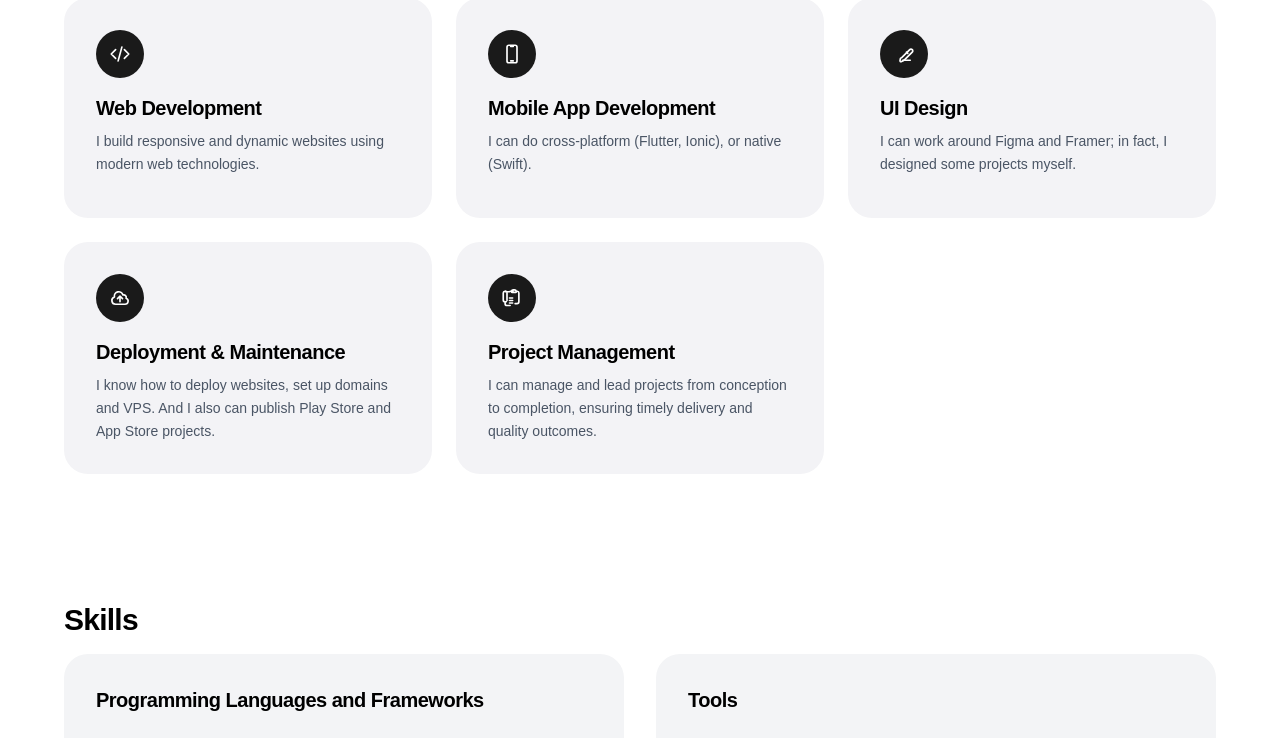
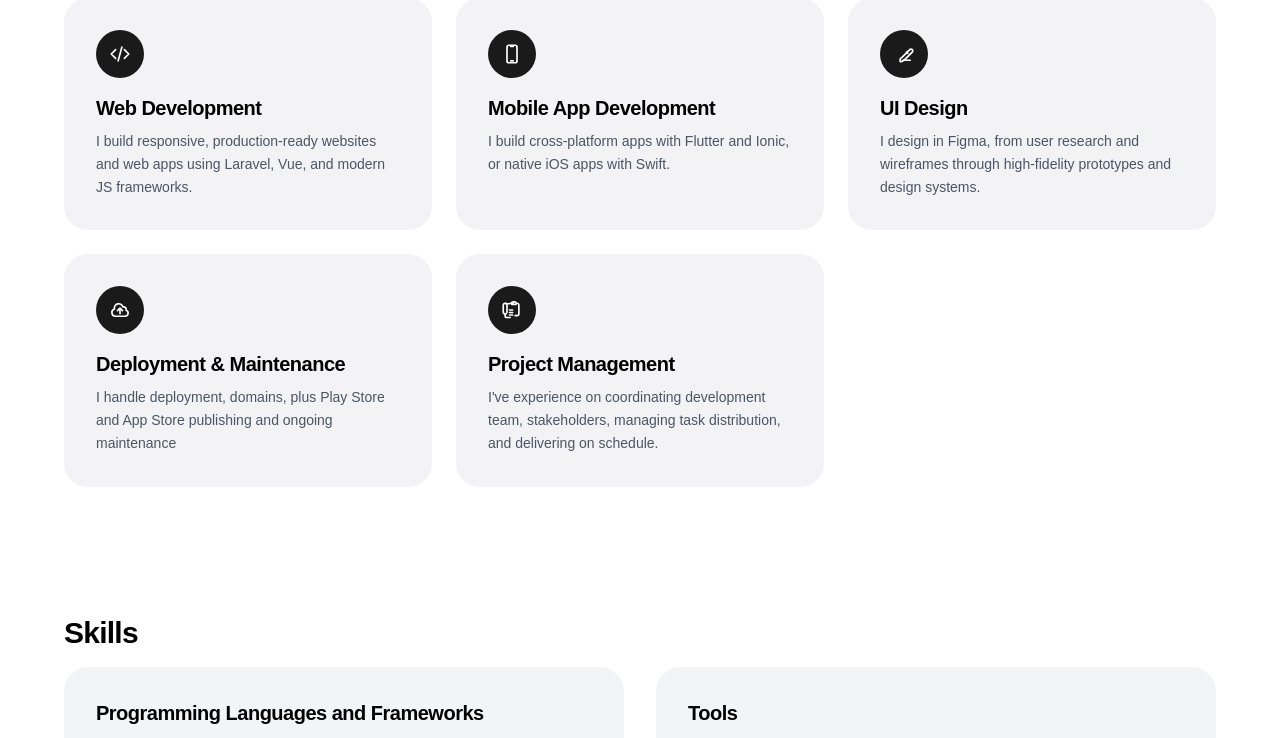
Before and after one commit to spardano/portfolio-spardano, a Next.js app: page / in a window 1280 px wide. Shown: the part 940-1678 px from the top of the page. Built offline with nearby package versions, Linux system fonts and the light colour scheme.

Commit message:
copywriting

```diff
--- a/app/components/contact.tsx
+++ b/app/components/contact.tsx
@@ -83,7 +83,7 @@ export default function Footer() {
             Let's Build Something
           </h2>
           <p className="text-gray-700 text-sm md:text-base font-medium">
-            I'm open to full-stack, backend or frontend developer roles and freelance projects
+            Open to full-stack, backend, and frontend roles, plus freelance projects. Let's build something.
           </p>
         </div>
 
@@ -146,7 +146,7 @@ export default function Footer() {
       {/* Absolute Bottom Signature Bar */}
       <div className="w-full bg-black py-5 text-center mt-12">
         <p className="text-white text-xs tracking-wide font-light">
-          designed and created by <span className='font-bold'>Sakti Pardano</span>
+          <span className='font-bold'>© 2026 Sakti Pardano. All rights reserved.</span> Built with passion in Pekanbaru, Riau.
         </p>
       </div>
 
--- a/app/components/credentials.tsx
+++ b/app/components/credentials.tsx
@@ -76,14 +76,14 @@ export default function Credentials() {
               <div className="space-y-1">
                 <h4 className="font-bold text-sm md:text-base text-black">English</h4>
                 <p className="text-xs md:text-sm text-gray-600 leading-relaxed">
-                  Intermediate, I could speak, read and write in English
+                  Intermediate
                 </p>
               </div>
 
               <div className="space-y-1">
                 <h4 className="font-bold text-sm md:text-base text-black">Indonesia</h4>
                 <p className="text-xs md:text-sm text-gray-600 leading-relaxed">
-                  Native, Duhh
+                  Native
                 </p>
               </div>
             </div>
--- a/app/components/experience.tsx
+++ b/app/components/experience.tsx
@@ -17,21 +17,21 @@ export default function Experience() {
       period: "Mar 2025 - Dec 2025",
       role: "iOS Developer",
       company: "Apple Developer Academy @ Infinite Learning Batam",
-      description: "Lorem ipsum dolor sit amet, consectetur adipiscing elit. Sed do eiusmod tempor incididunt ut labore et dolore magna aliqua. Ut enim ad minim veniam, quis nostrud exercitation ullamco laboris nisi ut aliquip ex ea commodo consequat. Sed do eiusmod tempor incididunt ut labore et dolore magna aliqua. Ut enim ad minim veniam, quis nostrud exercitation ullamco laboris nisi ut aliquip ex ea commodo consequat."
+      description: "Built three iOS apps in Swift/SwiftUI (Jaka, Emoci, Vocality) as lead developer, and served as UI/UX Designer on three more (Comano, Vocality, Tidy-Up with Miko) — running research, usability testing, and prototyping through to coded UI."
     },
     {
       duration: "4 years",
       period: "Feb 2021 - Dec 2024",
       role: "Full-Stack Developer",
       company: "Dinas Komunikasi dan Informatika Kota Bukittinggi",
-      description: "Lorem ipsum dolor sit amet, consectetur adipiscing elit. Sed do eiusmod tempor incididunt ut labore et dolore magna aliqua. Ut enim ad minim veniam, quis nostrud exercitation ullamco laboris nisi ut aliquip ex ea commodo consequat. Sed do eiusmod tempor incididunt ut labore et dolore magna aliqua. Ut enim ad minim veniam, quis nostrud exercitation ullamco laboris nisi ut aliquip ex ea commodo consequat."
+      description: "Led the SBH super-app for Bukittinggi's Smart City initiative — managing cross-team task distribution while working hands-on as mobile developer and database manager. Maintained government-wide systems (Attendance, TPP, Pension Management) and trained staff on new platforms."
     },
     {
       duration: "3 Months",
       period: "Oct 2020 - Dec 2020",
       role: "Junior Developer",
       company: "The Big Rich Company Indonesia, South Jakarta",
-      description: "Lorem ipsum dolor sit amet, consectetur adipiscing elit. Sed do eiusmod tempor incididunt ut labore et dolore magna aliqua. Ut enim ad minim veniam, quis nostrud exercitation ullamco laboris nisi ut aliquip ex ea commodo consequat. Sed do eiusmod tempor incididunt ut labore et dolore magna aliqua. Ut enim ad minim veniam, quis nostrud exercitation ullamco laboris nisi ut aliquip ex ea commodo consequat."
+      description: "Three-month internship building mobile apps with Ionic, plus bug fixes and feature improvements on Laravel-based web applications."
     }
   ];
 
--- a/app/components/hero.tsx
+++ b/app/components/hero.tsx
@@ -19,7 +19,7 @@ export default function Hero() {
                     </div>
 
                     <p className="text-gray-600 text-base md:text-gray-900 leading-tight">
-                        Lorem ipsum dolor sit amet, consectetur adipiscing elit. Sed do eiusmod tempor incididunt ut labore et dolore magna aliqua.
+                        Design and build scalable full-stack mobile and web products, from government-scale platforms to consumer applications. 5+ years turning research and requirements into shipped working apps.
                     </p>
 
                     {/* CTA buttons */}
@@ -51,8 +51,8 @@ export default function Hero() {
 
                             {/* Stat Box 2 */}
                             <div className="border border-white/40 bg-white/10 backdrop-blur-sm rounded-2xl p-4 text-white w-40">
-                                <h3 className="text-3xl font-bold">20+</h3>
-                                <p className="text-xs text-white/80 font-medium mt-1 leading-tight">Apps Development Projects</p>
+                                <h3 className="text-3xl font-bold">15+</h3>
+                                <p className="text-xs text-white/80 font-medium mt-1 leading-tight">Apps Builts and Maintained</p>
                             </div>
                         </div>
 
--- a/app/components/selectedProjects.tsx
+++ b/app/components/selectedProjects.tsx
@@ -32,98 +32,90 @@ export default function SelectedProjects() {
   const projectData: Project[] = [
     {
       title: "SBG Mobile",
-      description: "Super-app yang integrasi berbagai layanan administrasi publik dalam sebuah aplikasi",
-      longDescription: "SBG Mobile merupakan platform mobile yang menyatukan layanan administratif pemerintah daerah dalam satu aplikasi terpadu, dengan fitur pembayaran, pelaporan, dan pelacakan status.",
-      tags: ["Flutter", "Geolocation", "API"],
-      myRoleDescription: "Lead mobile developer yang merancang arsitektur aplikasi, mengintegrasikan API publik, dan mengimplementasikan fitur geolocation serta notifikasi push.",
-      teams: ["Mobile", "Backend", "Design"],
+      description: "Super-app unifying multiple public administration services into a single platform, built for Bukittinggi's Smart City initiative.",
+      longDescription: "SBG (Sistem Bukittinggi Gemilang) is a Smart City initiative that consolidates multiple public services into one mobile app. It serves three user types with distinct feature sets: visitors get access to tourism and shopping information across Bukittinggi; residents can handle civil administration, social assistance distribution, and permit applications; and government employees get attendance tracking, e-office access, and performance monitoring. All features integrate with public and internal city government APIs, built on Flutter, Laravel, and Vue for a scalable mobile and web experience.",
+      tags: ["Flutter", "Geolocation", "API", "Push Notification"],
+      myRoleDescription: "Architected the mobile app structure in Flutter, integrated public and internal government APIs, and implemented geolocation, push notifications, and state management. Built offline-first support for the attendance and tourism modules to handle low-connectivity conditions.",
       year: 2024,
-      institution: "Pemerintah Kota Bukittinggi",
-      linkToURL: "https://sbg.example.com",
+      institution: "Bukittinggi City Government - Department of Communication and Informatics",
+      linkToURL: "https://play.google.com/store/search?q=sistem+bukittinggi+gemilang&c=apps&hl=id",
       linkToGithub: "https://github.com/spardano/sbg-mobile"
     },
     {
       title: "Vocality",
-      description: "Aplikasi yang mengimplemenntasikan Machine Learning untuk melatih dan mengevaluasi vokal",
-      longDescription: "Vocality membantu pengguna meningkatkan kualitas vokal menggunakan model machine learning untuk analisis pitch, timing, dan intonasi secara real-time.",
-      tags: ["Swift", "iOS", "Core ML"],
-      myRoleDescription: "Mobile engineer yang membangun engine evaluasi vokal, menghubungkan model Core ML, dan membuat UI interaktif untuk latihan lagu.",
-      teams: ["iOS", "ML"],
-      year: 2023,
-      institution: "Startup Musik Digital",
-      linkToGithub: "https://github.com/spardano/vocality",
+      description: "Vocal training app using Core ML to evaluate and coach users' singing and speaking technique in real time.",
+      longDescription: "Vocality helps users improve vocal quality using a machine learning model that analyzes pitch, timing, and intonation in real time.",
+      tags: ["iOS", "Swift", "Core ML", "Apple Intelligence"],
+      myRoleDescription: "Built the vocal evaluation engine, integrated the Core ML model for real-time pitch and timing analysis, and developed the interactive practice UI for guided vocal exercises.",
+      year: 2025,
+      institution: "Apple Developer Academy @ Infinite Learning Batam",
+      linkToGithub: "https://github.com/stpimm/Vocality",
     },
     {
       title: "Comano",
-      description: "Apliasi iPAD untuk membantu pengguna melatih verbal untuk kebutuhan public speaking",
-      longDescription: "Comano adalah aplikasi iPad edukatif yang mendukung latihan public speaking dengan feedback audio, teks, dan visual untuk memperbaiki pengucapan serta ekspresi.",
-      tags: ["Swift", "AI", "AVFoundation", "MotionCapture"],
-      myRoleDescription: "Pengembang utama yang membangun modul perekaman audio-video, analisis gerakan, dan penyajian umpan balik secara instan.",
-      teams: ["Product", "AI"],
-      year: 2023,
-      institution: "Institut Teknologi Indonesia",
-      linkToURL: "https://comano.example.com",
+      description: "iPad app that helps users train public speaking skills through guided verbal practice and feedback.",
+      longDescription: "Comano is an educational iPad app that supports public speaking practice with audio, text, and visual feedback to help users refine pronunciation and delivery.",
+      tags: ["iPad", "Swift",  "Core Data", "Sound Analysis"],
+      myRoleDescription: "Built the audio-video recording module, implemented movement and gesture analysis using Sound Analysis, and developed the instant feedback rendering system with Core Data for local storage.",
+      year: 2025,
+      institution: "Apple Developer Academy @ Infinite Learning Batam",
+      linkToURL: "https://apps.apple.com/id/app/comano-public-speaking-coach/id6747808692?l=id",
+      linkToGithub: "https://github.com/SOLID-Comano/ComanoFinal"
     },
     {
       title: "TravelGO Web",
-      description: "Aplikasi pembelian tiket transportasi antar-provinsi yang terintegrasi payment gateway dan geolocation",
-      longDescription: "TravelGO Web memudahkan pengguna membeli tiket transportasi antarkota dengan perbandingan harga, pelacakan keberangkatan, dan koneksi ke payment gateway dalam satu platform.",
+      description: "Inter-province transport ticketing platform with integrated payment gateway and geolocation, built in Laravel and Vue.",
+      longDescription: "TravelGO Web lets users book inter-city transport tickets with price comparison, departure tracking, and integrated payment processing in a single platform.",
       tags: ["Payment Gateway", "Laravel", "Filament", "Vue"],
-      myRoleDescription: "Full-stack developer yang menangani backend Laravel, manajemen data tiket, sekaligus menyusun antarmuka pengguna dengan Vue.",
-      teams: ["Web", "Operations"],
+      myRoleDescription: "Built the Laravel backend including ticket data management and payment gateway integration, and developed the Vue-based frontend for booking and tracking flows.",
       year: 2022,
       institution: "PT Travel Digital",
       linkToURL: "https://travelgo.example.com",
     },
     {
       title: "Emoci",
-      description: "Aplikasi teman curhat aman dan privat yang menginkorporasi Gemini AI.",
-      longDescription: "Emoci adalah platform percakapan pribadi dengan asisten AI yang membantu pengguna mengekspresikan emosi, menyimpan draft curhat, dan memprioritaskan privasi data.",
+      description: "A private, AI-powered journaling companion integrated with Gemini AI — a safe space to process emotions.",
+      longDescription: "Emoci is a private AI conversation platform that helps users express emotions, save reflection drafts, and keep their data secure.",
       tags: ["Swift", "iOS", "AI"],
-      myRoleDescription: "Developer iOS yang mengimplementasikan alur chat aman, enkripsi lokal, dan integrasi Gemini AI untuk rekomendasi emosional.",
-      teams: ["AI", "Security"],
+      myRoleDescription: "Implemented the secure chat flow with local encryption for user data, and integrated the Gemini AI API to generate context-aware emotional support responses.",
       year: 2024,
       institution: "Startup Kesehatan Mental",
     },
     {
       title: "JasaRekber Mobile",
-      description: "Aplikasi rekening bersama, memberikan wadah aman untuk pembeli dan penjual bertransaksi.",
-      longDescription: "JasaRekber Mobile menyediakan rekening bersama digital untuk transaksi jual-beli, dengan verifikasi pihak ketiga dan pelacakan escrow secara transparan.",
+      description: "Escrow app that gives buyers and sellers a secure, mediated space to complete online transactions.",
+      longDescription: "JasaRekber Mobile provides a shared escrow account for buy-sell transactions, with third-party verification and transparent transaction tracking.",
       tags: ["Ionic", "Angular", "Restful-API", "Firebase"],
-      myRoleDescription: "Pengembang frontend yang membangun interaksi pengguna, status transaksi, dan notifikasi real-time dengan Firebase.",
-      teams: ["Mobile", "Trust & Safety"],
+      myRoleDescription: "Built the frontend in Ionic/Angular, including transaction status flows and real-time notifications powered by Firebase, and integrated the RESTful API for escrow verification.",
       year: 2022,
       institution: "PT Fintech Nusantara",
       linkToGithub: "https://github.com/spardano/jasarekber",
     },
     {
       title: "Sandiwara News Mobile",
-      description: "Aplikasi berita yang mengandalkan API publik untuk mendapatkan berita terbaru.",
-      longDescription: "Sandiwara News Mobile menyajikan ringkasan berita harian dari beberapa sumber dengan fitur bookmark dan pemberitahuan topik favorit.",
+      description: "News app pulling from public APIs to deliver up-to-date headlines in a clean mobile reading experience.",
+      longDescription: "Sandiwara News Mobile aggregates daily news summaries from multiple sources, with bookmarking and topic-based notifications.",
       tags: ["Swift", "iOS", "Core ML"],
-      myRoleDescription: "Developer iOS yang merancang feed berita adaptif, filter topik, dan sistem rekomendasi berbasis Core ML.",
-      teams: ["Content", "Data"],
+      myRoleDescription: "Designed the adaptive news feed and topic filtering logic, and built a Core ML-based recommendation system to surface articles matching user reading patterns.",
       year: 2023,
       institution: "Media Digital Lokal",
     },
     {
       title: "Perpustakaan Digital",
-      description: "Aplikasi peminjaman koleksi e-book yang dimiliki perpustakaan kota Bukittinggi.",
-      longDescription: "Perpustakaan Digital menyediakan katalog e-book, peminjaman, dan pelacakan pengembalian dengan antarmuka mobile yang ramah pengguna.",
+      description: "E-book lending app for Bukittinggi's city library, letting residents borrow digital collections remotely.",
+      longDescription: "Perpustakaan Digital provides an e-book catalog with borrowing and return tracking through a user-friendly mobile interface.",
       tags: ["Swift", "iOS", "AI"],
-      myRoleDescription: "Lead developer yang bertanggung jawab pada katalog, autentikasi pengguna, dan sistem rekomendasi buku berbasis preferensi.",
-      teams: ["Library", "UX"],
+      myRoleDescription: "Led development of the catalog system and user authentication, and built a preference-based book recommendation engine.",
       year: 2024,
       institution: "Perpustakaan Kota Bukittinggi",
       linkToURL: "https://perpusdigital.example.com",
     },
     {
       title: "TPP Bukittinggi",
-      description: "Aplikasi penghitungan Tambahan Tunjangan Pegawai (TPP) yang terintegrasi presensi.",
-      longDescription: "TPP Bukittinggi menghitung tunjangan pegawai secara otomatis berdasarkan data kehadiran dan kinerja, sekaligus menyediakan laporan transparan.",
+      description: "Employee incentive (TPP) calculation app integrated with attendance data for accurate, automated payouts.",
+      longDescription: "TPP Bukittinggi automatically calculates employee incentives based on attendance and performance data, with transparent reporting.",
       tags: ["Swift", "iOS", "AI"],
-      myRoleDescription: "Pengembang aplikasi yang merancang logika perhitungan tunjangan, integrasi data presensi, dan tampilan laporan pegawai.",
-      teams: ["HR", "Analytics"],
+      myRoleDescription: "Designed the incentive calculation logic, integrated attendance data pipelines, and built the employee-facing reporting views.",
       year: 2024,
       institution: "Pemerintah Kota Bukittinggi",
     }
--- a/app/components/services.tsx
+++ b/app/components/services.tsx
@@ -12,27 +12,27 @@ export default function Services() {
     const servicesData: ServiceItem[] = [
         {
             title: "Web Development",
-            description: "I build responsive and dynamic websites using modern web technologies.",
+            description: "I build responsive, production-ready websites and web apps using Laravel, Vue, and modern JS frameworks.",
             icon: "web",
         },
         {
             title: "Mobile App Development",
-            description: "I can do cross-platform (Flutter, Ionic), or native (Swift).",
+            description: "I build cross-platform apps with Flutter and Ionic, or native iOS apps with Swift.",
             icon: "mobile",
         },
         {
             title: "UI Design",
-            description: "I can work around Figma and Framer; in fact, I designed some projects myself.",
+            description: "I design in Figma, from user research and wireframes through high-fidelity prototypes and design systems.",
             icon: "design",
         },
         {
             title: "Deployment & Maintenance",
-            description: "I know how to deploy websites, set up domains and VPS. And I also can publish Play Store and App Store projects.",
+            description: "I handle deployment, domains, plus Play Store and App Store publishing and ongoing maintenance",
             icon: "deployment",
         },
          {
             title: "Project Management",
-            description: "I can manage and lead projects from conception to completion, ensuring timely delivery and quality outcomes.",
+            description: "I've experience on coordinating development team, stakeholders, managing task distribution, and delivering on schedule.",
             icon: "pm",
         },
     ];
```
